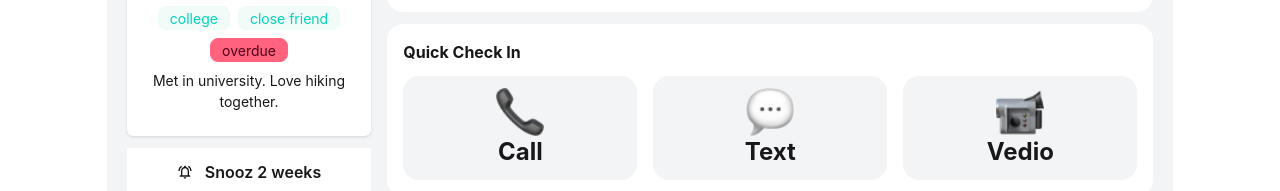
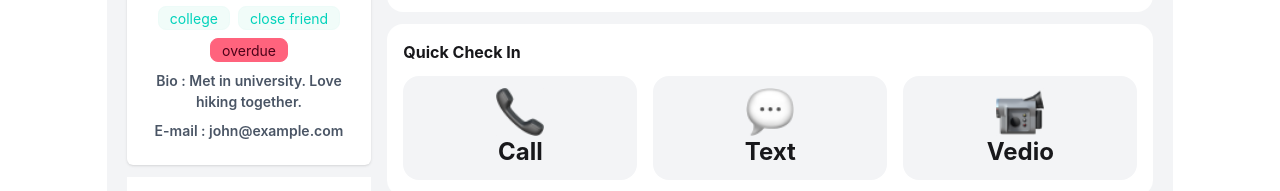
Before and after one commit to Symun-Hossain-Shifat/Assingment-seven-repository, a React (Vite) app: page /Dynamicpage/1 in a window 1280 px wide. Shown: the part 321-512 px from the top of the page. Built offline with nearby package versions, Linux system fonts and the light colour scheme.

Commit message:
Project Done & Final Deploy

```diff
--- a/src/Dynamicpage.jsx
+++ b/src/Dynamicpage.jsx
@@ -41,7 +41,9 @@ function Dynamicpage() {
         ))}
     </div>
     <div className={`badge ${Data.status === 'Almost Due'?'badge-warning':Data.status === 'on-track'?'badge-primary':'badge-error'}`}>{Data.status}</div>
-    <p>{Data.bio}</p>
+    <p className='font-semibold text-gray-600'> Bio : {Data.bio}</p>
+    <p className='font-semibold text-gray-600'> E-mail : {Data.email}</p>
+
   </div>
           </div>
           <div className='flex gap-3 items-center bg-white py-3 justify-center'> <span><MdOutlineNotificationsActive /></span> <p className='font-semibold'>Snooz 2 weeks</p></div>
--- a/src/Home.jsx
+++ b/src/Home.jsx
@@ -4,7 +4,7 @@ import { NavLink, useLoaderData } from 'react-router'
 
 function HomePage() {
     const Datas  = useLoaderData();
-    console.log(Datas);
+    // console.log(Datas);
 
   return (
     <div className='w-12/15 mx-auto'>
```
